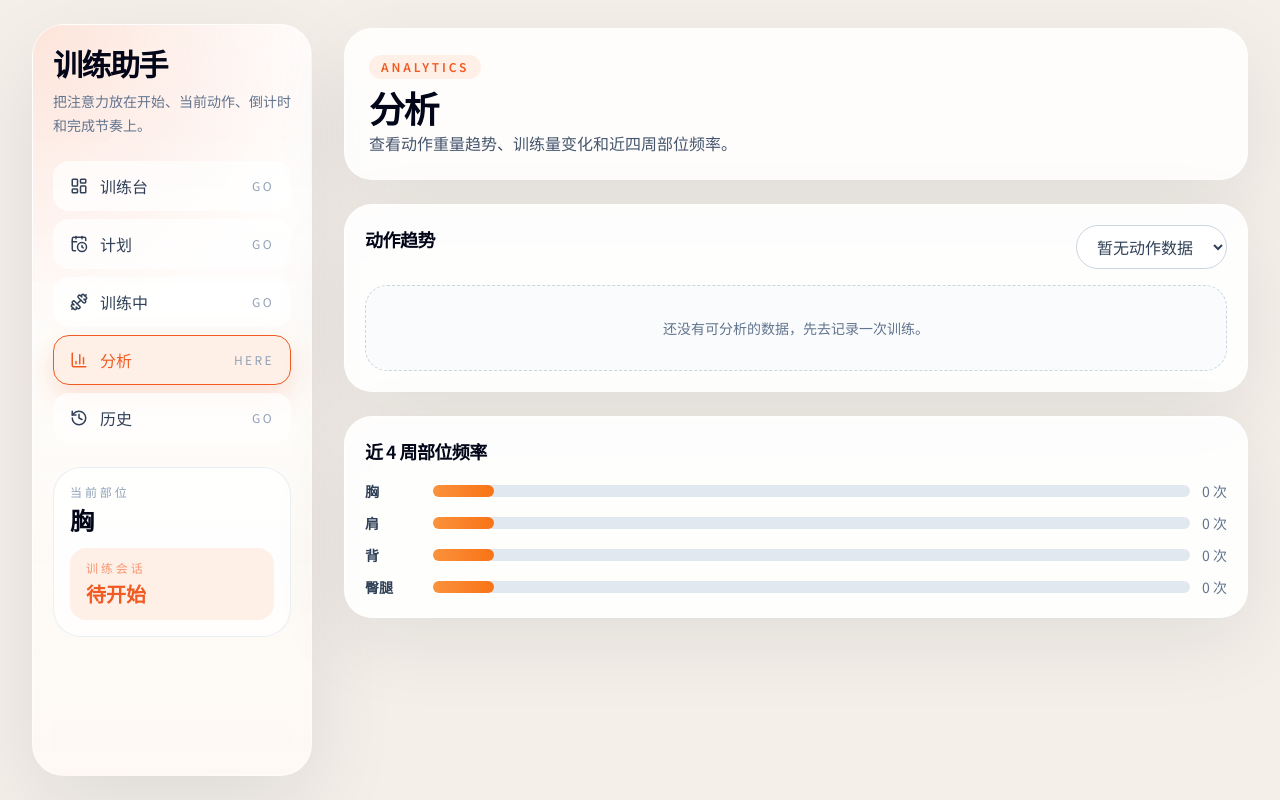
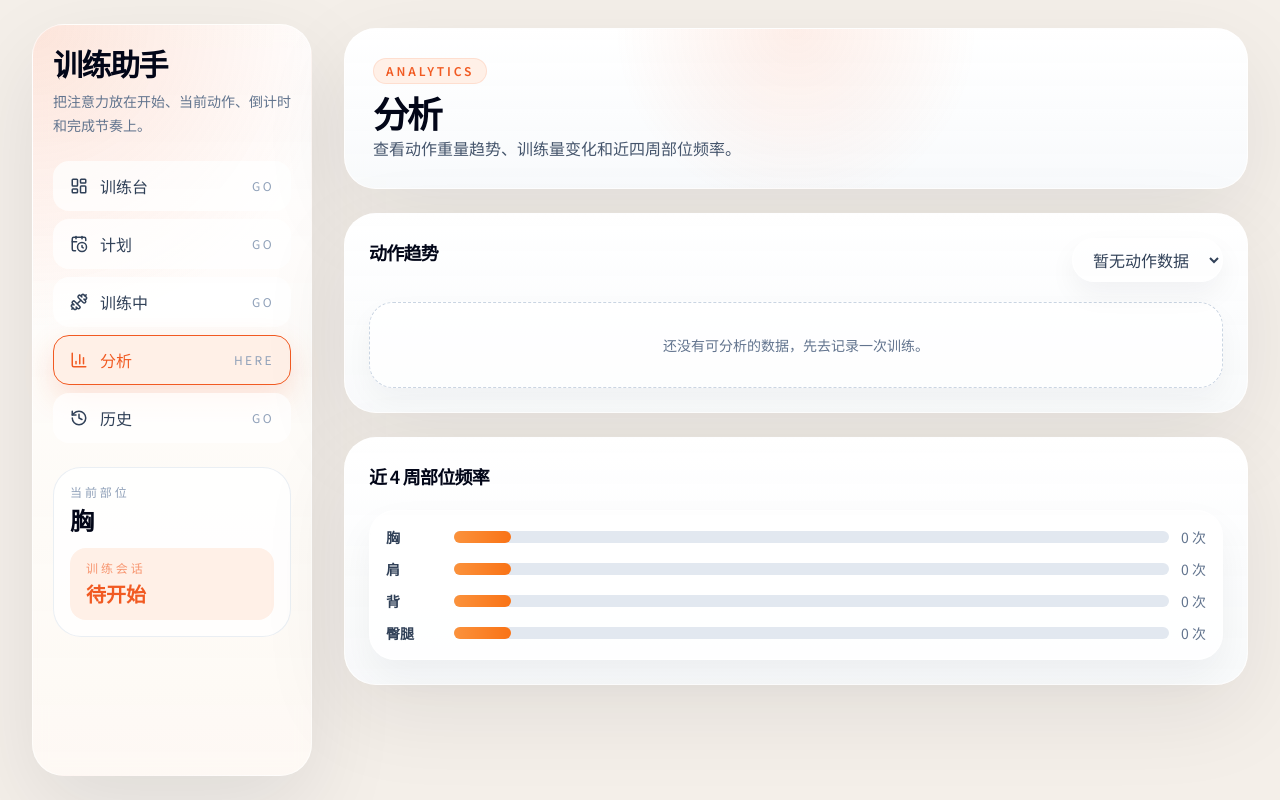
Before and after one commit to Samblvd/training-tracker, a Next.js app: page /analytics in a window 1280 px wide. Built offline with nearby package versions, Linux system fonts and the light colour scheme.

Commit message:
Unify post-workout surfaces

```diff
--- a/components/analytics-view.tsx
+++ b/components/analytics-view.tsx
@@ -31,7 +31,7 @@ export function AnalyticsView() {
           <select
             value={exercise}
             onChange={(event) => setRequestedExercise(event.target.value)}
-            className="rounded-full border border-slate-300 bg-white px-4 py-2 text-sm text-slate-700 outline-none"
+            className="rounded-full border border-white/80 bg-white/88 px-4 py-2 text-sm text-slate-700 shadow-[0_12px_28px_rgba(15,23,42,0.05)] outline-none"
           >
             {trackedNames.length ? trackedNames.map((item) => <option key={item}>{item}</option>) : <option>暂无动作数据</option>}
           </select>
@@ -45,7 +45,10 @@ export function AnalyticsView() {
                 { label: "历史最高重量", value: trendData.length ? `${formatWeightValue(bestWeight)}kg` : "-" },
                 { label: "最近训练量", value: latest ? `${formatWeightValue(latest.volume)}kg` : "-" },
               ].map((item) => (
-                <div key={item.label} className="rounded-[24px] border border-slate-200 bg-slate-50/80 px-4 py-4">
+                <div
+                  key={item.label}
+                  className="rounded-[26px] border border-white/80 bg-white/88 px-4 py-4 shadow-[0_16px_34px_rgba(15,23,42,0.05)]"
+                >
                   <div className="text-xs uppercase tracking-[0.24em] text-slate-400">{item.label}</div>
                   <div className="mt-2 text-2xl font-semibold text-slate-950">{item.value}</div>
                 </div>
@@ -57,7 +60,10 @@ export function AnalyticsView() {
                 { title: "动作重量趋势", metric: "weight" as const, max: maxWeight, className: "chart-bar" },
                 { title: "动作训练量趋势", metric: "volume" as const, max: maxVolume, className: "chart-bar-volume" },
               ].map((chart) => (
-                <div key={chart.title} className="rounded-[24px] border border-slate-200 bg-white p-4">
+                <div
+                  key={chart.title}
+                  className="rounded-[26px] border border-white/80 bg-white/90 p-4 shadow-[0_18px_38px_rgba(15,23,42,0.05)]"
+                >
                   <div className="text-sm font-semibold text-slate-950">{chart.title}</div>
                   <div className="mt-4 flex min-h-52 items-end gap-3">
                     {trendData.length ? (
@@ -75,7 +81,7 @@ export function AnalyticsView() {
                         );
                       })
                     ) : (
-                      <div className="w-full rounded-[22px] border border-dashed border-slate-300 bg-slate-50/70 px-4 py-8 text-center text-sm text-slate-500">
+                      <div className="w-full rounded-[24px] border border-dashed border-slate-300 bg-white/78 px-4 py-8 text-center text-sm text-slate-500 shadow-[0_12px_28px_rgba(15,23,42,0.04)]">
                         还没有足够的趋势数据。
                       </div>
                     )}
@@ -85,14 +91,14 @@ export function AnalyticsView() {
             </div>
           </div>
         ) : (
-          <div className="rounded-[22px] border border-dashed border-slate-300 bg-slate-50/80 px-4 py-8 text-center text-sm text-slate-500">
+          <div className="rounded-[24px] border border-dashed border-slate-300 bg-white/78 px-4 py-8 text-center text-sm text-slate-500 shadow-[0_12px_28px_rgba(15,23,42,0.04)]">
             还没有可分析的数据，先去记录一次训练。
           </div>
         )}
       </PanelCard>
 
       <PanelCard title="近 4 周部位频率">
-        <div className="grid gap-3">
+        <div className="grid gap-3 rounded-[26px] border border-white/80 bg-white/88 p-4 shadow-[0_18px_38px_rgba(15,23,42,0.05)]">
           {frequencyData.map((item) => (
             <div key={item.muscle} className="grid items-center gap-3 md:grid-cols-[56px_1fr_auto]">
               <div className="text-sm font-semibold text-slate-700">{item.muscle}</div>
--- a/components/history-view.tsx
+++ b/components/history-view.tsx
@@ -199,10 +199,14 @@ export function HistoryView() {
     <div className="grid gap-6">
       <PageHeading eyebrow="History" title="历史" description="查看历史训练、导入导出 JSON，并和上一次同部位训练做快速对比。" actions={
         <div className="flex gap-3">
-          <button type="button" onClick={exportJson} className="rounded-full bg-slate-950 px-4 py-2.5 text-sm font-medium text-white">
+          <button
+            type="button"
+            onClick={exportJson}
+            className="rounded-full bg-[linear-gradient(180deg,#111827,#020617)] px-4 py-2.5 text-sm font-medium text-white shadow-[0_18px_36px_rgba(15,23,42,0.18)] transition active:translate-y-[1px] active:scale-[0.99]"
+          >
             导出
           </button>
-          <label className="cursor-pointer rounded-full border border-slate-300 bg-white px-4 py-2.5 text-sm font-medium text-slate-700">
+          <label className="cursor-pointer rounded-full border border-white/80 bg-white/88 px-4 py-2.5 text-sm font-medium text-slate-700 shadow-[0_12px_28px_rgba(15,23,42,0.05)]">
             导入
             <input
               type="file"
@@ -219,7 +223,7 @@ export function HistoryView() {
       } />
 
       {status ? (
-        <div className="rounded-[22px] border border-dashed border-slate-300 bg-slate-50/80 px-4 py-3 text-sm text-slate-600">
+        <div className="rounded-[24px] border border-dashed border-slate-300 bg-white/78 px-4 py-3 text-sm text-slate-600 shadow-[0_12px_28px_rgba(15,23,42,0.04)]">
           {status}
         </div>
       ) : null}
@@ -231,11 +235,14 @@ export function HistoryView() {
               const exercises = getRecordExercises(record);
               const previous = getPrevRecord(records, record);
               return (
-                <div key={record.id} className="rounded-[26px] border border-slate-200 bg-slate-50/80 p-4">
+                <div
+                  key={record.id}
+                  className="rounded-[28px] border border-white/80 bg-white/90 p-4 shadow-[0_18px_38px_rgba(15,23,42,0.05)] md:p-5"
+                >
                   <div className="flex flex-col gap-3 md:flex-row md:items-start md:justify-between">
                     <div>
                       <div className="flex flex-wrap items-center gap-2">
-                        <span className="rounded-full bg-[var(--accent-soft)] px-3 py-1 text-xs font-semibold text-[var(--accent-strong)]">
+                        <span className="rounded-full border border-[var(--accent-strong)]/12 bg-[var(--accent-soft)] px-3 py-1 text-xs font-semibold text-[var(--accent-strong)]">
                           {record.muscle}
                         </span>
                         <span className="text-sm text-slate-500">{record.date}</span>
@@ -259,28 +266,28 @@ export function HistoryView() {
                           loadRecordIntoPlanner(record.id);
                           router.push("/planner");
                         }}
-                        className="rounded-full border border-slate-300 bg-white px-3 py-2 text-sm font-medium text-slate-700"
+                        className="rounded-full border border-white/80 bg-slate-50 px-3 py-2 text-sm font-medium text-slate-700 shadow-[0_10px_24px_rgba(15,23,42,0.04)]"
                       >
                         编辑
                       </button>
                       <button
                         type="button"
                         onClick={() => setCompareId(compareId === record.id ? null : record.id)}
-                        className="rounded-full border border-slate-300 bg-white px-3 py-2 text-sm font-medium text-slate-700"
+                        className="rounded-full border border-white/80 bg-slate-50 px-3 py-2 text-sm font-medium text-slate-700 shadow-[0_10px_24px_rgba(15,23,42,0.04)]"
                       >
                         对比上次
                       </button>
                       <button
                         type="button"
                         onClick={() => shareRecordImage(record)}
-                        className="rounded-full border border-slate-300 bg-white px-3 py-2 text-sm font-medium text-slate-700"
+                        className="rounded-full border border-white/80 bg-slate-50 px-3 py-2 text-sm font-medium text-slate-700 shadow-[0_10px_24px_rgba(15,23,42,0.04)]"
                       >
                         {sharingId === record.id ? "生成中..." : "分享图片"}
                       </button>
                       <button
                         type="button"
                         onClick={() => deleteRecord(record.id)}
-                        className="rounded-full border border-rose-200 bg-rose-50 px-3 py-2 text-sm font-medium text-rose-600"
+                        className="rounded-full border border-rose-200 bg-rose-50 px-3 py-2 text-sm font-medium text-rose-600 shadow-[0_10px_24px_rgba(244,63,94,0.08)]"
                       >
                         删除
                       </button>
@@ -293,7 +300,7 @@ export function HistoryView() {
             })}
           </div>
         ) : (
-          <div className="rounded-[24px] border border-dashed border-slate-300 bg-slate-50/80 px-4 py-8 text-center text-sm text-slate-500">
+          <div className="rounded-[26px] border border-dashed border-slate-300 bg-white/78 px-4 py-8 text-center text-sm text-slate-500 shadow-[0_12px_28px_rgba(15,23,42,0.04)]">
             暂无记录。去 <Link href="/planner" className="font-medium text-slate-950">计划</Link>
           </div>
         )}
--- a/components/page-heading.tsx
+++ b/components/page-heading.tsx
@@ -12,13 +12,13 @@ export function PageHeading({
   actions?: ReactNode;
 }) {
   return (
-    <div className="flex flex-col gap-4 rounded-[28px] border border-white/60 bg-white/85 p-6 shadow-[0_24px_80px_rgba(15,23,42,0.08)] backdrop-blur md:flex-row md:items-end md:justify-between">
+    <div className="flex flex-col gap-4 rounded-[32px] border border-white/80 bg-[radial-gradient(circle_at_top,rgba(241,90,34,0.10),transparent_38%),linear-gradient(180deg,rgba(255,255,255,0.99),rgba(248,250,252,0.96))] p-6 shadow-[0_28px_90px_rgba(15,23,42,0.08)] backdrop-blur md:flex-row md:items-end md:justify-between md:p-7">
       <div className="space-y-2">
-        <span className="inline-flex rounded-full bg-[var(--accent-soft)] px-3 py-1 text-xs font-semibold uppercase tracking-[0.24em] text-[var(--accent-strong)]">
+        <span className="inline-flex rounded-full border border-[var(--accent-strong)]/12 bg-[var(--accent-soft)] px-3 py-1 text-[11px] font-semibold uppercase tracking-[0.24em] text-[var(--accent-strong)] md:text-xs">
           {eyebrow}
         </span>
         <div className="space-y-1">
-          <h1 className="text-3xl font-semibold tracking-[-0.04em] text-slate-950 md:text-4xl">{title}</h1>
+          <h1 className="text-3xl font-semibold tracking-[-0.06em] text-slate-950 md:text-4xl">{title}</h1>
           <p className="max-w-2xl text-sm leading-6 text-slate-600 md:text-base">{description}</p>
         </div>
       </div>
--- a/components/panel-card.tsx
+++ b/components/panel-card.tsx
@@ -16,10 +16,15 @@ export function PanelCard({
   className?: string;
 }) {
   return (
-    <section className={cn("rounded-[28px] border border-white/70 bg-white/90 p-5 shadow-[0_24px_80px_rgba(15,23,42,0.08)] backdrop-blur", className)}>
-      <div className="mb-4 flex items-start justify-between gap-4">
+    <section
+      className={cn(
+        "rounded-[32px] border border-white/80 bg-[linear-gradient(180deg,rgba(255,255,255,0.98),rgba(248,250,252,0.95))] p-5 shadow-[0_28px_90px_rgba(15,23,42,0.08)] backdrop-blur md:p-6",
+        className,
+      )}
+    >
+      <div className="mb-5 flex items-start justify-between gap-4">
         <div className="space-y-1">
-          <h2 className="text-lg font-semibold tracking-[-0.03em] text-slate-950">{title}</h2>
+          <h2 className="text-lg font-semibold tracking-[-0.04em] text-slate-950">{title}</h2>
           {description ? <p className="text-sm leading-6 text-slate-600">{description}</p> : null}
         </div>
         {action}
```
